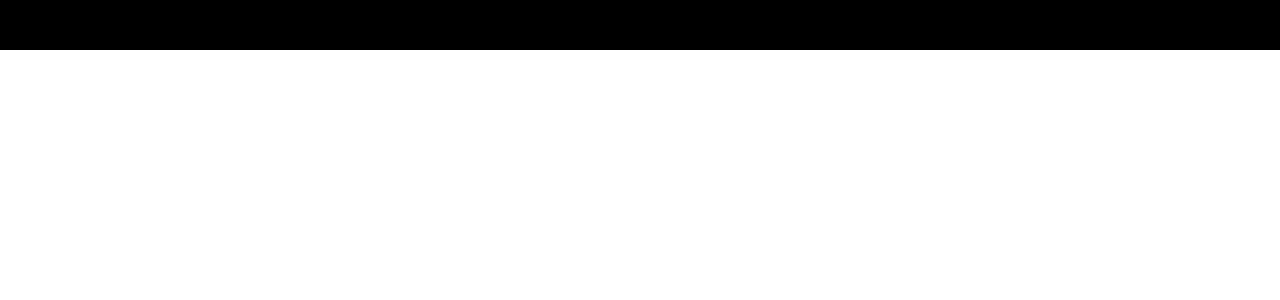
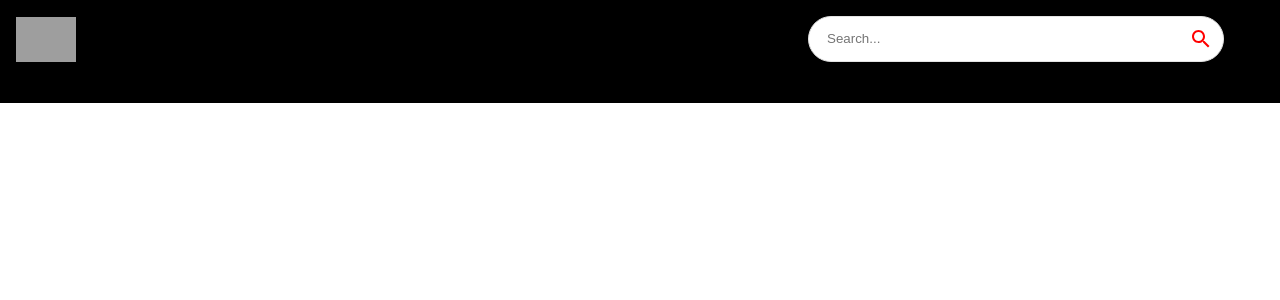
Before and after one commit to Prathmesh0410/redpulse, a React (Create React App) app: page / in a window 1280 px wide. Shown: the top 300 px of the page. Built offline with nearby package versions, Linux system fonts and the light colour scheme; grey boxes are pictures that could not be loaded.

Commit message:
Created searchbar and navbar component

```diff
--- a/src/components/Navbar.jsx
+++ b/src/components/Navbar.jsx
@@ -1,7 +1,26 @@
-import React from "react";
+import { Stack } from "@mui/material";
+import { Link } from "react-router-dom";
 
-const Navbar = () => {
-  return <div>Navbar</div>;
-};
+import { logo } from "../utils/constants";
+import { SearchBar } from "./";
+
+const Navbar = () => (
+  <Stack
+    direction='row'
+    alignItems='center'
+    p={2}
+    sx={{
+      position: "sticky",
+      background: "#000",
+      top: 0,
+      justifyContent: "space-between",
+    }}
+  >
+    <Link to='/' style={{ display: "flex", alignItems: "center" }}>
+      <img src={logo} alt='logo' height={45} />
+    </Link>
+    <SearchBar />
+  </Stack>
+);
 
 export default Navbar;
--- /dev/null
+++ b/src/components/SearchBar.jsx
@@ -0,0 +1,49 @@
+import React, { useState } from "react";
+import { useNavigate } from "react-router-dom";
+import { Paper, IconButton } from "@mui/material";
+import SearchIcon from "@mui/icons-material/Search";
+
+const SearchBar = () => {
+  const [searchTerm, setSearchTerm] = useState("");
+  const navigate = useNavigate();
+
+  const onhandleSubmit = (e) => {
+    e.preventDefault();
+
+    if (searchTerm) {
+      navigate(`/search/${searchTerm}`);
+
+      setSearchTerm("");
+    }
+  };
+
+  return (
+    <Paper
+      component='form'
+      onSubmit={onhandleSubmit}
+      sx={{
+        borderRadius: 20,
+        border: "1px solid #e3e3e3",
+        pl: 2,
+        boxShadow: "none",
+        mr: { sm: 5 },
+      }}
+    >
+      <input
+        className='search-bar'
+        placeholder='Search...'
+        value={searchTerm}
+        onChange={(e) => setSearchTerm(e.target.value)}
+      />
+      <IconButton
+        type='submit'
+        sx={{ p: "10px", color: "red" }}
+        aria-label='search'
+      >
+        <SearchIcon />
+      </IconButton>
+    </Paper>
+  );
+};
+
+export default SearchBar;
--- a/src/components/index.js
+++ b/src/components/index.js
@@ -1,5 +1,6 @@
 export { default as ChannelDetail } from "./ChannelDetail";
 export { default as SearchedFeed } from "./SearchedFeed";
 export { default as VideoDetail } from "./VideoDetail";
+export { default as SearchBar } from "./SearchBar";
 export { default as Navbar } from "./Navbar";
 export { default as Feed } from "./Feed";
```
Also changed, not shown: src/components/Loader.jsx (added, +17 -0 lines), src/utils/constants.js (renamed from src/constants.js).
